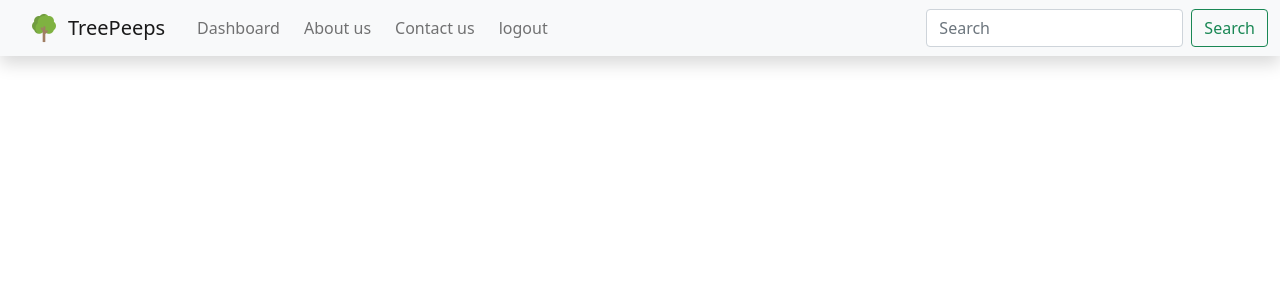
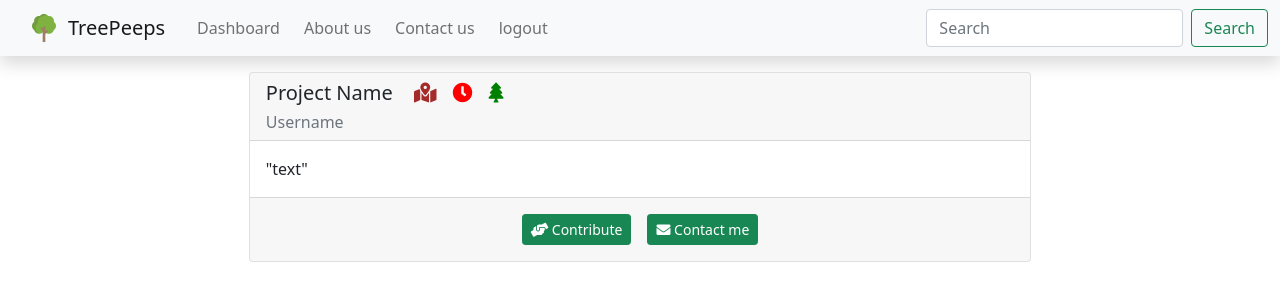
Before and after one commit to ClaireMDavies/TreePeeps, a React (Create React App) app in the folder client/: page /feeds in a window 1280 px wide. Shown: the top 300 px of the page. Built offline with nearby package versions, Linux system fonts and the light colour scheme.

Commit message:
Adding project card

```diff
--- a/client/src/pages/Feeds.js
+++ b/client/src/pages/Feeds.js
@@ -1,31 +1,65 @@
 import React from "react";
 
+const styles = {
+    cardStyle: {
+        width: '60%',
+        padding :0
+    },
+    treeIcon: {
+        color : "green"
+    },
+    clockIcon: {
+        color : "red"
+    },
+    mapIcon: {
+        color : "brown"
+    }
+
+};
 
 function Feeds() {
 
     return (
         <div>
-            <nav className="navbar navbar-expand-lg navbar-light bg-light shadow fixed-top">
-                <div class="container-fluid">
+            {/* Navbar */}
+            <nav className="navbar navbar-expand-lg navbar-light bg-light shadow mb-3">
+                <div className="container-fluid">
                     <img className='ps-3 pe-2' src='../../favicon-32x32.png' alt='icon'></img>
                     <a className="navbar-brand">TreePeeps</a>
-                    <button class="navbar-toggler" type="button" data-bs-toggle="collapse" data-bs-target="#navbarSupportedContent" aria-controls="navbarSupportedContent" aria-expanded="false" aria-label="Toggle navigation">Menu
-                    <span class="navbar-toggler-icon"></span>
+                    <button className="navbar-toggler" type="button" data-bs-toggle="collapse" data-bs-target="#navbarSupportedContent" aria-controls="navbarSupportedContent" aria-expanded="false" aria-label="Toggle navigation">Menu
+                    <span className="navbar-toggler-icon"></span>
                     </button>
-                    <div class="collapse navbar-collapse" id="navbarSupportedContent">
-                        <ul class="navbar-nav me-auto mb-2 mb-lg-0">
+                    <div className="collapse navbar-collapse" id="navbarSupportedContent">
+                        <ul className="navbar-nav me-auto mb-2 mb-lg-0">
                             <li className="nav-item ps-2"><a className="nav-link" href="#">Dashboard</a></li>
                             <li className="nav-item ps-2"><a className="nav-link" href="#">About us</a></li>
                             <li className="nav-item ps-2"><a className="nav-link" href="#">Contact us</a></li>
                             <li className="nav-item ps-2"><a className="nav-link" href="#">logout</a></li>
                         </ul>
-                        <form class="d-flex">
-                            <input class="form-control me-2" type="search" placeholder="Search" aria-label="Search" />
-                            <button class="btn btn-outline-success" type="submit">Search</button>
+                        <form className="d-flex">
+                            <input className="form-control me-2" type="search" placeholder="Search" aria-label="Search" />
+                            <button className="btn btn-outline-success" type="submit">Search</button>
                         </form>
                     </div>
                 </div>
             </nav>
+            {/* Post Card */}
+            <div className="row d-flex justify-content-center mb-3">
+                <div className="card" style={styles.cardStyle}>
+                    <div className="card-header pb-0">
+                        <h5 className="card-title">Project Name <i className="fas fa-map-marked-alt ps-3" style={styles.mapIcon} data-bs-toggle="tooltip" data-bs-placement="top" title="Land needed"></i><i className="fas fa-clock ps-3" style={styles.clockIcon} data-bs-toggle="tooltip" data-bs-placement="top" title="Time needed"></i><i className="fas fa-tree ps-3" style={styles.treeIcon} data-bs-toggle="tooltip" data-bs-placement="top" title="Resources needed"></i></h5>
+                        <h6 className="text-muted">Username</h6>
+
+                    </div>
+                    <div className="card-body">
+                        <p className="card-text">"text"</p>
+                    </div>
+                    <div className="card-footer text-center">
+                        <button className="btn btn-success btn-sm m-2" ><i className="fas fa-hands-helping"></i> Contribute</button>
+                        <button className="btn btn-success btn-sm m-2"><i className="fas fa-envelope"></i> Contact me</button>
+                    </div>
+                </div>
+            </div>
         </div>
     )
 };
```
